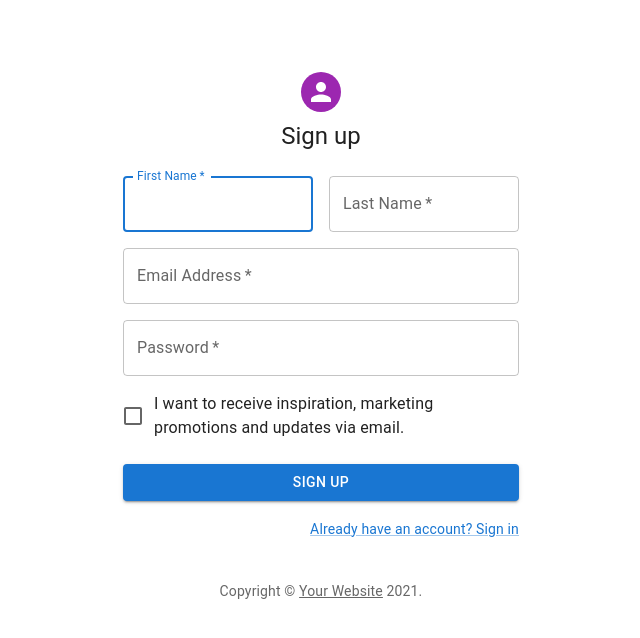
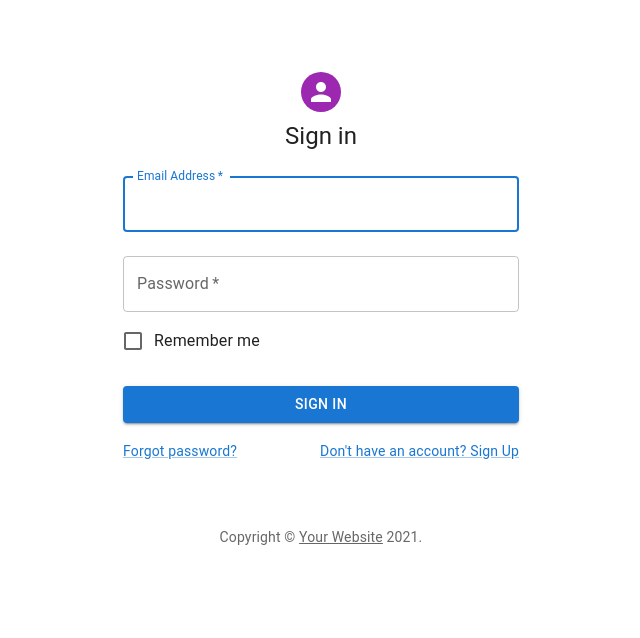
Before and after one commit to Mrher13/Produce-Worriers, a React (Create React App) app: page / in a window 1280 px wide. Shown: the top 638 px of the page, without its empty margins (319-959 px from the left). Built offline with nearby package versions, Linux system fonts and the light colour scheme.

Commit message:
login page

```diff
--- a/src/App.js
+++ b/src/App.js
@@ -14,6 +14,7 @@
 import Typography from '@mui/material/Typography';
 import Container from '@mui/material/Container';
 import { createTheme, ThemeProvider } from '@mui/material/styles';
+import { unstable_deprecatedPropType } from '@mui/utils';
 
 function Copyright(props) {
   return (
@@ -43,7 +44,9 @@
   };
 // }
 export default function App() {
-  return (
+  let page= "log in"
+  if (page===undefined){
+    return (
     <ThemeProvider theme={theme}>
       <Container component="main" maxWidth="xs">
         <CssBaseline />
@@ -133,6 +136,77 @@
       </Container>
     </ThemeProvider>
   );
+
+  }else if(page==="log in"){ return (
+    <ThemeProvider theme={theme}>
+      <Container component="main" maxWidth="xs">
+        <CssBaseline />
+        <Box
+          sx={{
+            marginTop: 8,
+            display: 'flex',
+            flexDirection: 'column',
+            alignItems: 'center',
+          }}
+        >
+          <Avatar sx={{ m: 1, bgcolor: 'secondary.main' }}>
+            {/* <LockOutlinedIcon /> */}
+          </Avatar>
+          <Typography component="h1" variant="h5">
+            Sign in
+          </Typography>
+          <Box component="form" onSubmit={handleSubmit} noValidate sx={{ mt: 1 }}>
+            <TextField
+              margin="normal"
+              required
+              fullWidth
+              id="email"
+              label="Email Address"
+              name="email"
+              autoComplete="email"
+              autoFocus
+            />
+            <TextField
+              margin="normal"
+              required
+              fullWidth
+              name="password"
+              label="Password"
+              type="password"
+              id="password"
+              autoComplete="current-password"
+            />
+            <FormControlLabel
+              control={<Checkbox value="remember" color="primary" />}
+              label="Remember me"
+            />
+            <Button
+              type="submit"
+              fullWidth
+              variant="contained"
+              sx={{ mt: 3, mb: 2 }}
+            >
+              Sign In
+            </Button>
+            <Grid container>
+              <Grid item xs>
+                <Link href="#" variant="body2">
+                  Forgot password?
+                </Link>
+              </Grid>
+              <Grid item>
+                <Link href="#" variant="body2">
+                  {"Don't have an account? Sign Up"}
+                </Link>
+              </Grid>
+            </Grid>
+          </Box>
+        </Box>
+        <Copyright sx={{ mt: 8, mb: 4 }} />
+      </Container>
+    </ThemeProvider>
+  );}
+
 }
 
 // ReactDOM.render(<App />, document.querySelector('#app'));
```
